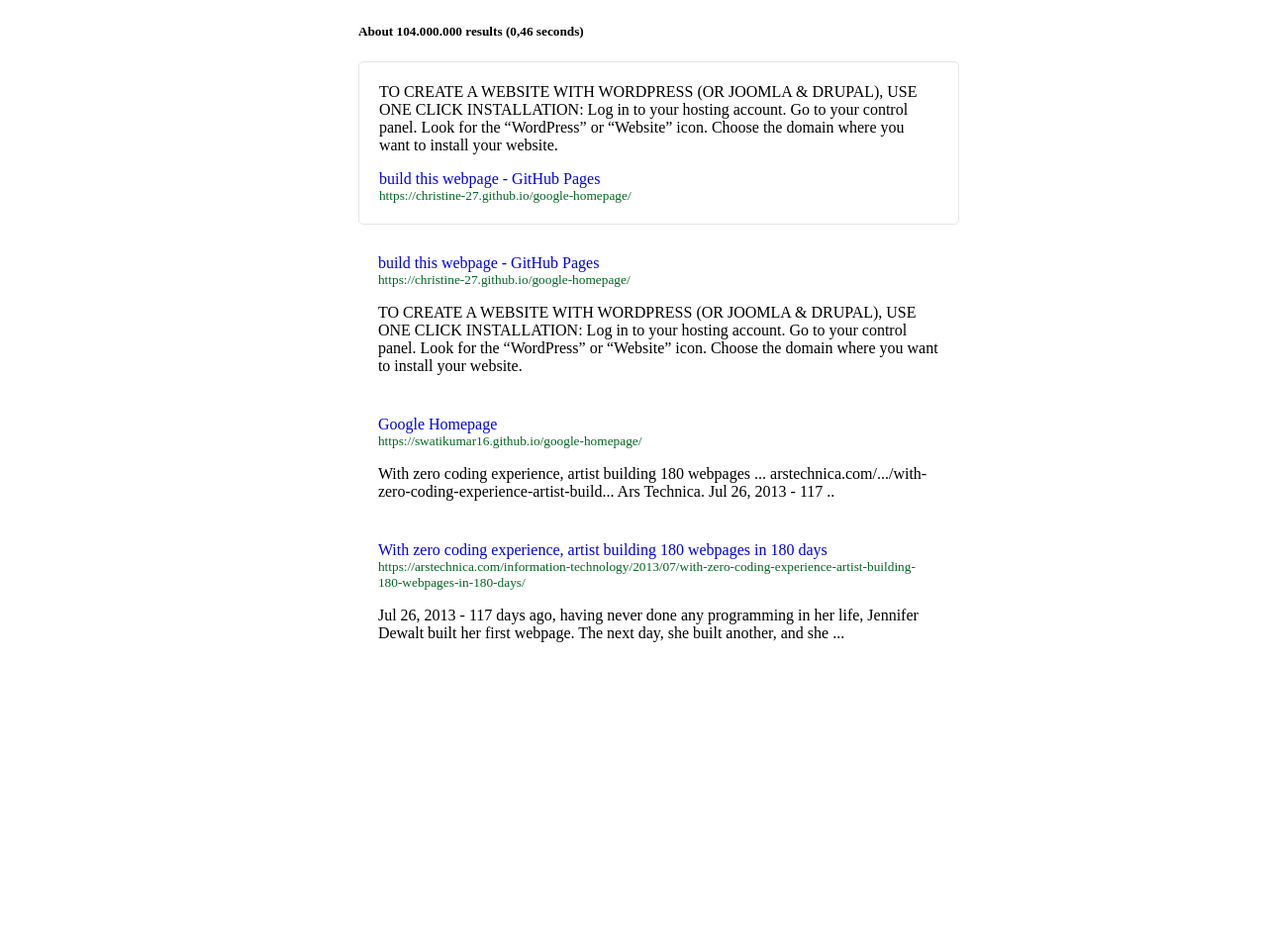
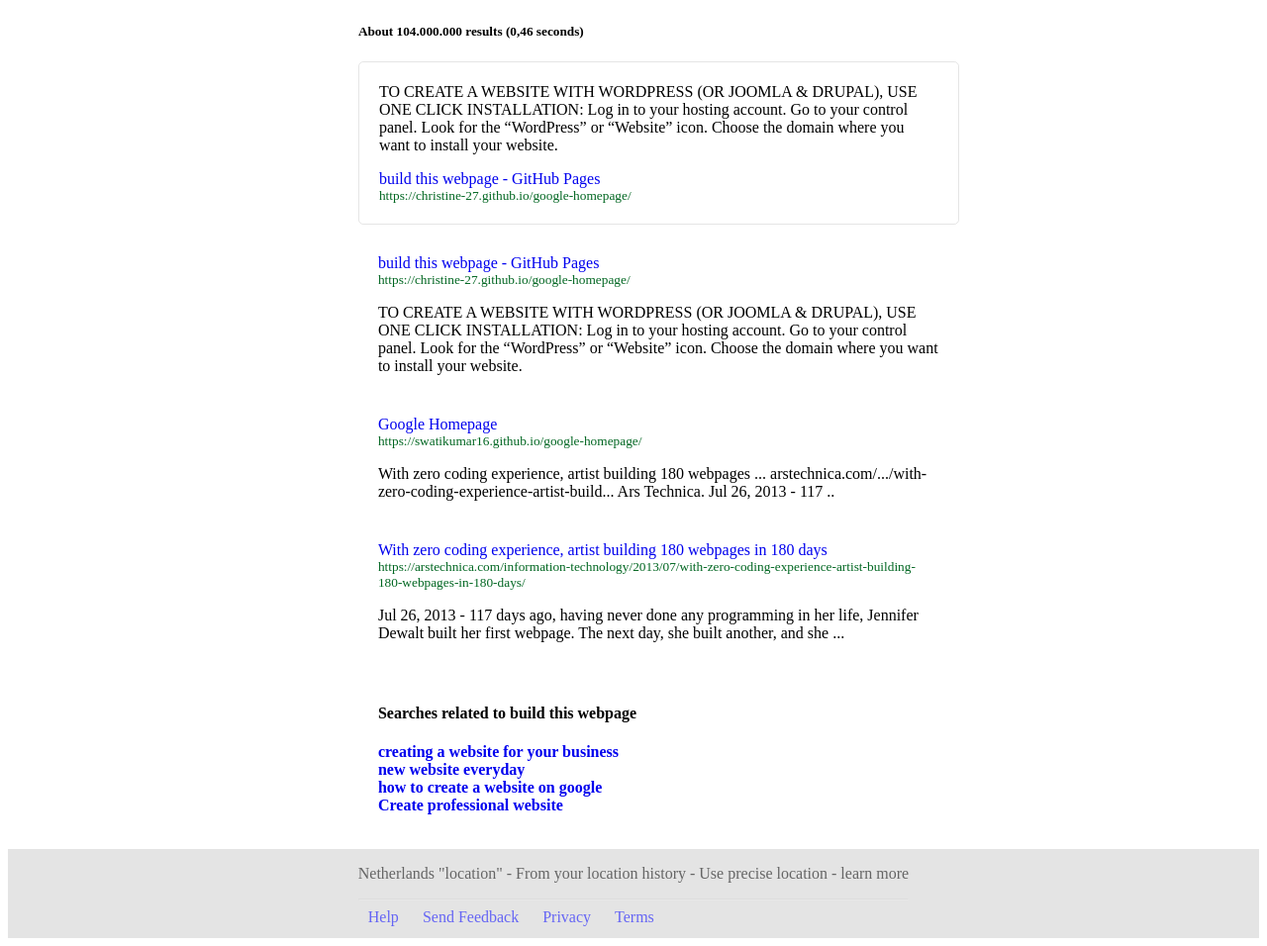
Before and after one commit to brampijper-old/google-homepage, a plain HTML site: page index.html in a window 1280 px wide. Shown: the part 126-1082 px from the top of the page at 99% size. Before the commit the page ends 819 px from the top, so only its background shows below. Drawn offline with Linux system fonts and the light colour scheme.

Commit message:
Implemented the footer element

```diff
--- a/index.html
+++ b/index.html
@@ -67,7 +67,32 @@
                     </p>
                 </div>
 
+                <div class="results bold">
+                    <h4> Searches related to build this webpage </h4>
+                        <a href="https://www.google.com/search?q=creating+a+website+for+your+business&sa=X&ved=2ahUKEwj-iqfkmbniAhVF3qQKHX0PB38Q1QIoAHoECAoQAQ" target="_blank">
+                            creating a website for your business
+                        </a> <br />
+                        <a href="https://www.google.com/search?q=new+website+everyday&sa=X&ved=2ahUKEwj-iqfkmbniAhVF3qQKHX0PB38Q1QIoAXoECAoQAg" target="_blank">
+                            new website everyday
+                        </a> <br />
+                        <a href="https://www.google.com/search?q=how+to+create+a+website+on+google&sa=X&ved=2ahUKEwj-iqfkmbniAhVF3qQKHX0PB38Q1QIoAnoECAoQAw" target="_blank">
+                            how to create a website on google
+                        </a> <br />
+                        <a href="https://www.google.com/search?q=create+professional+website&sa=X&ved=2ahUKEwj-iqfkmbniAhVF3qQKHX0PB38Q1QIoA3oECAoQBA" target="_blank">
+                            Create professional website
+                        </a>
+                    </div>
             </div>
         </div>
+        <footer>
+            <div class="footer-content">
+                <p> Netherlands "location" - From your location history - Use precise location - learn more </p>
+                <hr>
+                <a href="#">Help</a>
+                <a href="#">Send Feedback</a>
+                <a href="#">Privacy</a>
+                <a href="#">Terms</a>
+            </div>
+        </footer>
     </body>
 </html>
--- a/style.css
+++ b/style.css
@@ -1,3 +1,7 @@
+* {
+    font-family: "sans-serif";
+}
+
 .header {
     display:flex;
     justify-content: space-between;
@@ -12,6 +16,7 @@
 .header input {
     border-radius: 25px;
     box-shadow:none;
+    padding-left:15px;
 }
 
 .flex-basis {
@@ -55,3 +60,21 @@
 .results {
     padding: 5px 20px 20px 20px;
 }
+
+.bold {
+    font-weight: 800;
+}
+
+footer {
+    margin-top: 15px;
+    justify-content: center;
+    display:flex;
+    height:90px;
+    background-color:lightgray;
+    opacity: 0.6;
+}
+
+.footer-content a {
+    margin:10px;
+
+}
```
